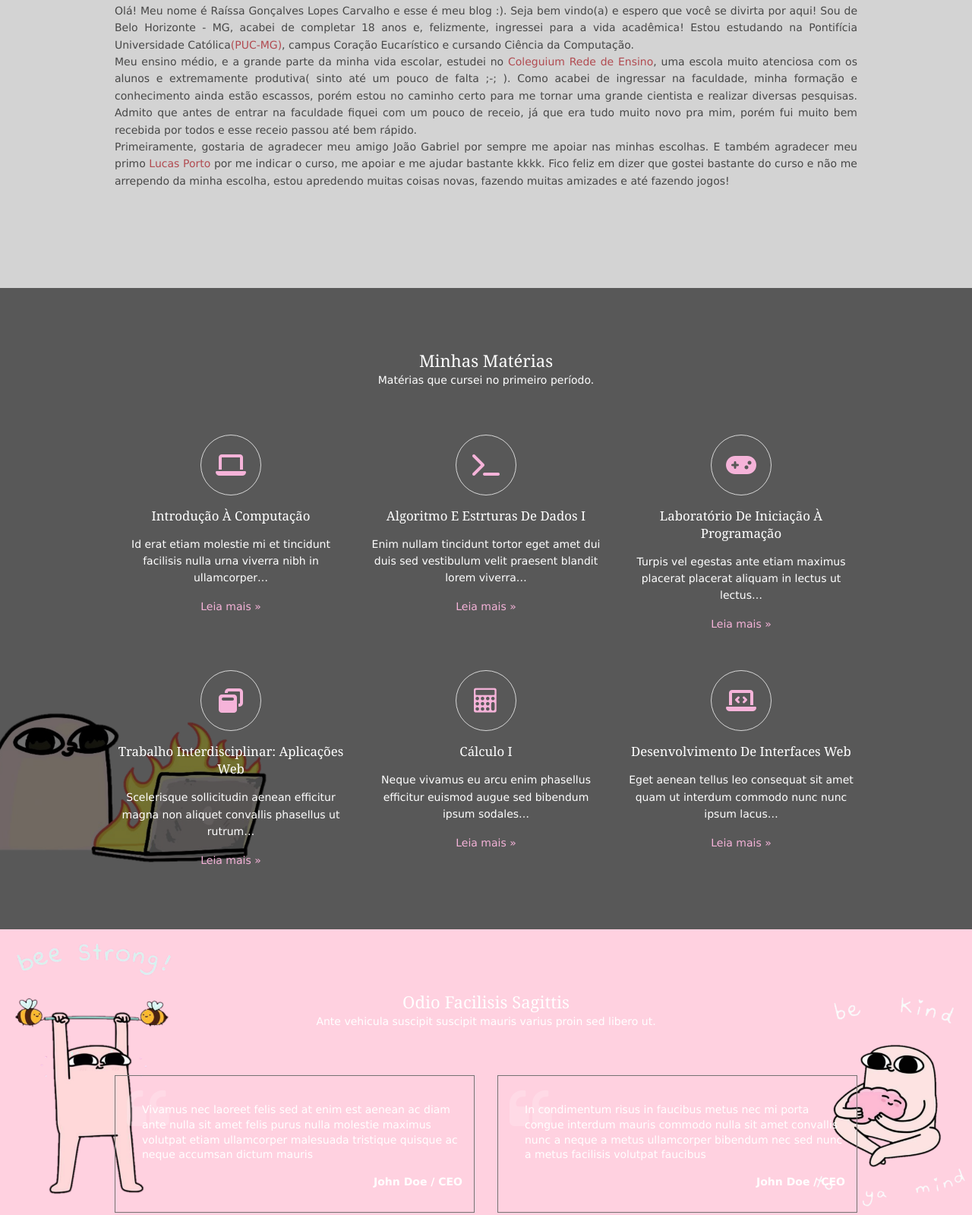
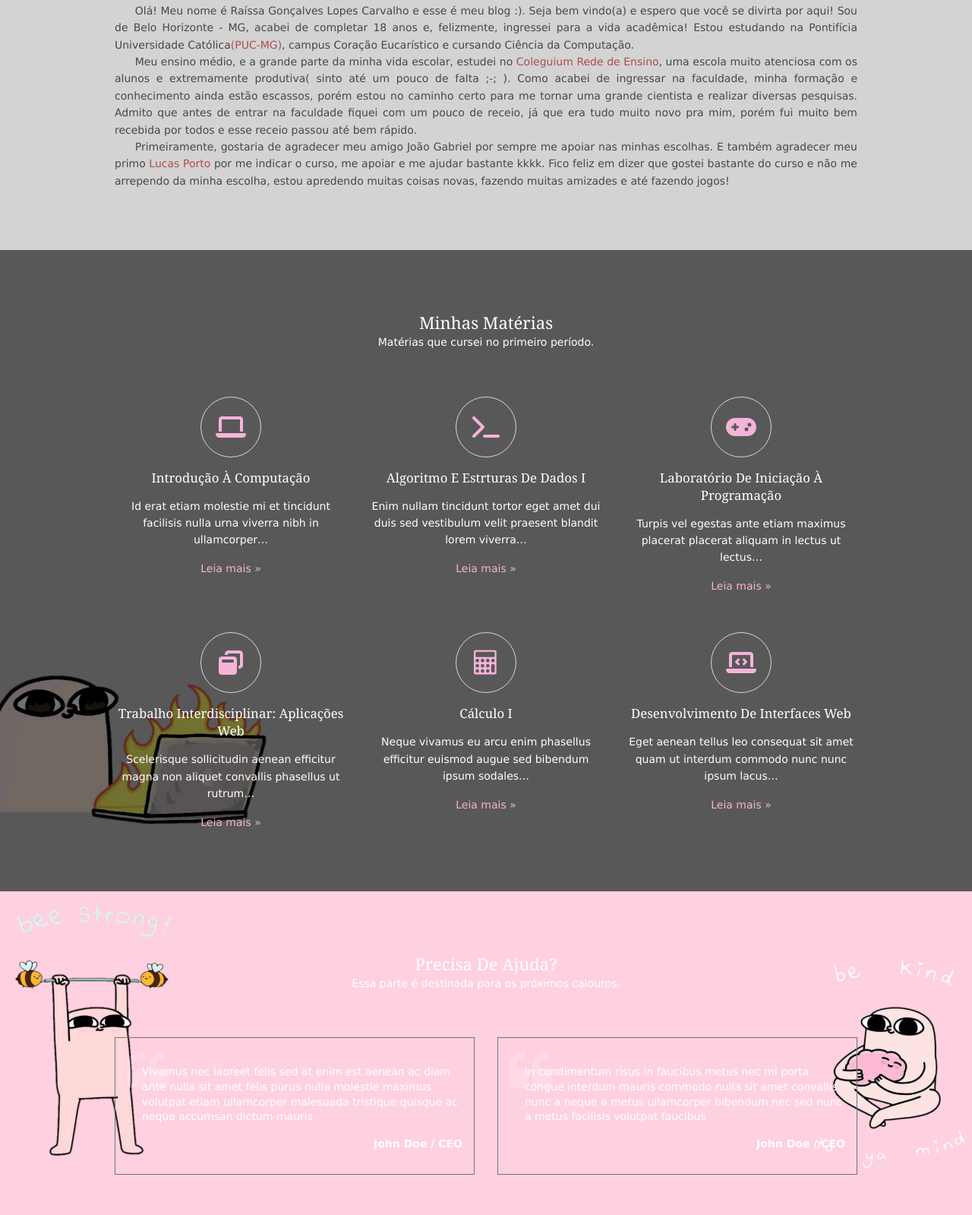
Before and after one commit to Ra-Lopess/BlogRaissa, a plain HTML site: page index.html in a window 1280 px wide. Shown: the part 837-2436 px from the top of the page at 76% size. Drawn offline with Linux system fonts and the light colour scheme.

Commit message:
mais footer

```diff
--- a/index.html
+++ b/index.html
@@ -1,6 +1,6 @@
 <!DOCTYPE html>
 
-<html lang="">
+<html lang="pt-br">
 
 <head>
   <title>UwU Blog</title>
@@ -31,7 +31,7 @@
 <body id="top">
   <div class="wrapper row1" style="background-color: rgb(247, 211, 232);">
     <header id="header" class="hoc clear">
-      <!-- ################################################################################################ -->
+
       <div id="logo" class="fl_left">
         <h1><a href="index.html">UwU Blog</a></h1>
       </div>
@@ -43,12 +43,12 @@
           <li><a href="#Aj">Ajuda</a></li>
         </ul>
       </nav>
-      <!-- ################################################################################################ -->
+
     </header>
   </div>
   <div class="bgded overlay" style="background-image:url('fundo1.png');">
     <div id="pageintro" class="hoc clear">
-      <!-- ################################################################################################ -->
+
       <div class="flexslider basicslider">
         <ul class="slides">
           <li>
@@ -59,51 +59,46 @@
           </li>
         </ul>
       </div>
-      <!-- ################################################################################################ -->
+
     </div>
   </div><a id="SM"></a>
-  <!-- ################################################################################################ -->
-  <!-- ################################################################################################ -->
-  <!-- ################################################################################################ -->
+
   <div class="wrapper row3" style="background-color: lightgrey;">
     <main class="hoc container clear">
-      <!-- main body -->
-      <!-- ################################################################################################ -->
+
       <div class="sectiontitle">
         <img class="img " src="eueu.PNG" alt="" class="rounded-circle pupu" width="200" height="200"><br><br>
         <h3 class="heading">Sobre mim</h3>
         <hr class="shi">
       </div>
-      <p class="btmspace-50 justified">Olá! Meu nome é Raíssa Gonçalves Lopes Carvalho e esse
+      <p class="btmspace-50 justified uau">Olá! Meu nome é Raíssa Gonçalves Lopes Carvalho e esse
         é meu blog :). Seja bem vindo(a) e espero que você se divirta por aqui! Sou de Belo Horizonte - MG, acabei
         de completar 18 anos e, felizmente, ingressei para a vida acadêmica! Estou estudando na Pontifícia
         Universidade Católica<a class="link" target="_blank" href="http://portal.pucminas.br/main/">(PUC-MG)</a>, campus
         Coração
         Eucarístico e cursando Ciência da Computação.
-        <br>Meu ensino médio, e a grande parte da minha vida escolar, estudei no <a class="link" target="_blank"
+      </p>
+        <p class="uau">Meu ensino médio, e a grande parte da minha vida escolar, estudei no <a class="link" target="_blank"
           href="https://coleguium.com.br/">Coleguium Rede de Ensino</a>, uma
         escola muito atenciosa com os alunos e extremamente produtiva( sinto até um pouco de falta ;-; ). Como
         acabei de ingressar na faculdade, minha formação e conhecimento ainda estão escassos, porém estou no caminho
         certo para me tornar uma grande cientista e realizar diversas pesquisas. Admito que antes de entrar na
         faculdade fiquei com um pouco de receio, já que era tudo muito novo pra mim, porém fui muito bem recebida
-        por todos e esse receio passou até bem rápido.<a id="chal"></a>
-        <br> Primeiramente, gostaria de agradecer meu amigo João Gabriel por sempre me apoiar nas minhas escolhas. E
+        por todos e esse receio passou até bem rápido.<a id="chal"></a></p>
+        <p class="uau"> Primeiramente, gostaria de agradecer meu amigo João Gabriel por sempre me apoiar nas minhas escolhas. E
         também agradecer meu primo <a class="link" target="_blank"
           href="https://www.linkedin.com/in/lucasportolopes/">Lucas Porto</a> por me indicar o curso, me apoiar e me
         ajudar bastante kkkk. Fico
         feliz em dizer que gostei bastante do curso e não me arrependo da minha escolha, estou apredendo muitas
         coisas novas, fazendo muitas amizades e até fazendo jogos!</p>
-      <!-- ################################################################################################ -->
-      <!-- / main body -->
+
       <div class="clear"></div>
     </main>
   </div><a id="Mat"></a>
-  <!-- ################################################################################################ -->
-  <!-- ################################################################################################ -->
-  <!-- ################################################################################################ -->
+
   <div class="wrapper bgded overlay " style="background-image:url('fundo2.png');">
     <section class="hoc container clear">
-      <!-- ################################################################################################ -->
+
       <div class="sectiontitle">
         <h3 class="heading">Minhas matérias</h3>
         <p>Matérias que cursei no primeiro período.</p>
@@ -153,19 +148,17 @@
           </article>
         </li>
       </ul>
-      <!-- ################################################################################################ -->
+
       <div class="clear"></div>
     </section><a id="Aj"></a>
   </div>
-  <!-- ################################################################################################ -->
-  <!-- ################################################################################################ -->
-  <!-- ################################################################################################ -->
+
   <div class="wrapper bgded " style="background-image:url('fundo3.png');">
     <article class="hoc container kuku">
-      <!-- ################################################################################################ -->
+
       <div class="sectiontitle">
-        <h3 class="heading bg-dark">Odio facilisis sagittis</h3>
-        <p>Ante vehicula suscipit suscipit mauris varius proin sed libero ut.</p>
+        <h3 class="heading bg-dark">Precisa de ajuda?</h3>
+        <p>Essa parte é destinada para os próximos calouros.</p>
       </div>
       <ul class="nospace group">
         <li class="one_half first borderedbox inspace-15">
@@ -181,15 +174,12 @@
           <p class="right bold">John Doe / CEO</p>
         </li>
       </ul>
-      <!-- ################################################################################################ -->
+
     </article>
   </div>
-  <!-- ################################################################################################ -->
-  <!-- ################################################################################################ -->
-  <!-- ################################################################################################ -->
   <div class="wrapper row4">
     <footer id="footer" class="hoc clear">
-      <!-- ################################################################################################ -->
+
       <div class="two_third first">
         <h6 class="heading">Sobre o blog</h6>
         <ul class="nospace linklist">
@@ -205,6 +195,11 @@
         <h6 class="heading">Contatos</h6>
         <ul class="nospace btmspace-30 linklist contact">
           <li><i class="fa fa-envelope-o"></i> raissaglc@gmail.com</li>
+        </ul>
+        <ul class="nospace btmspace-30 linklist contact">
+          <a href="http://lattes.cnpq.br/4252817742927675" target="_blank" class="nav-link js-scroll-trigger pl-0 pt-0">
+            <li><i class="fas fa-scroll"></i> Currículo Lattes</li>
+          </a>
         </ul>
         <ul class="faico clear">
           <li><a class="faicon-dribble" href="https://www.instagram.com/ra_lopess/" target="_blank"><i class="fa fa-instagram"></i></a></li>
--- a/layout/styles/layout.css
+++ b/layout/styles/layout.css
@@ -68,6 +68,12 @@ File: Layout CSS
 .meio{
 	justify-content: center;
 	display: flex;
+}
+
+.uau {
+  margin: 0;
+  text-indent: 3ch;
+  text-align: justify;
 }
 
 .scratch {
```
